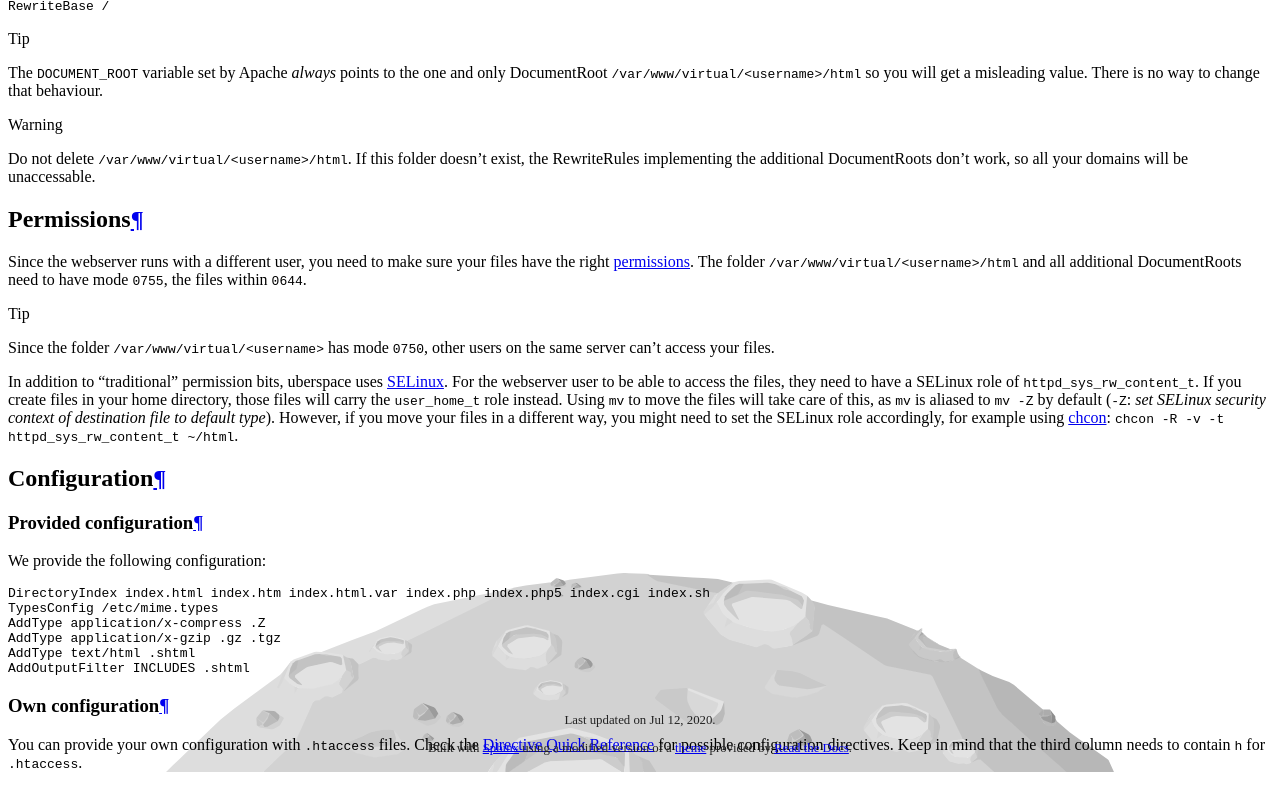
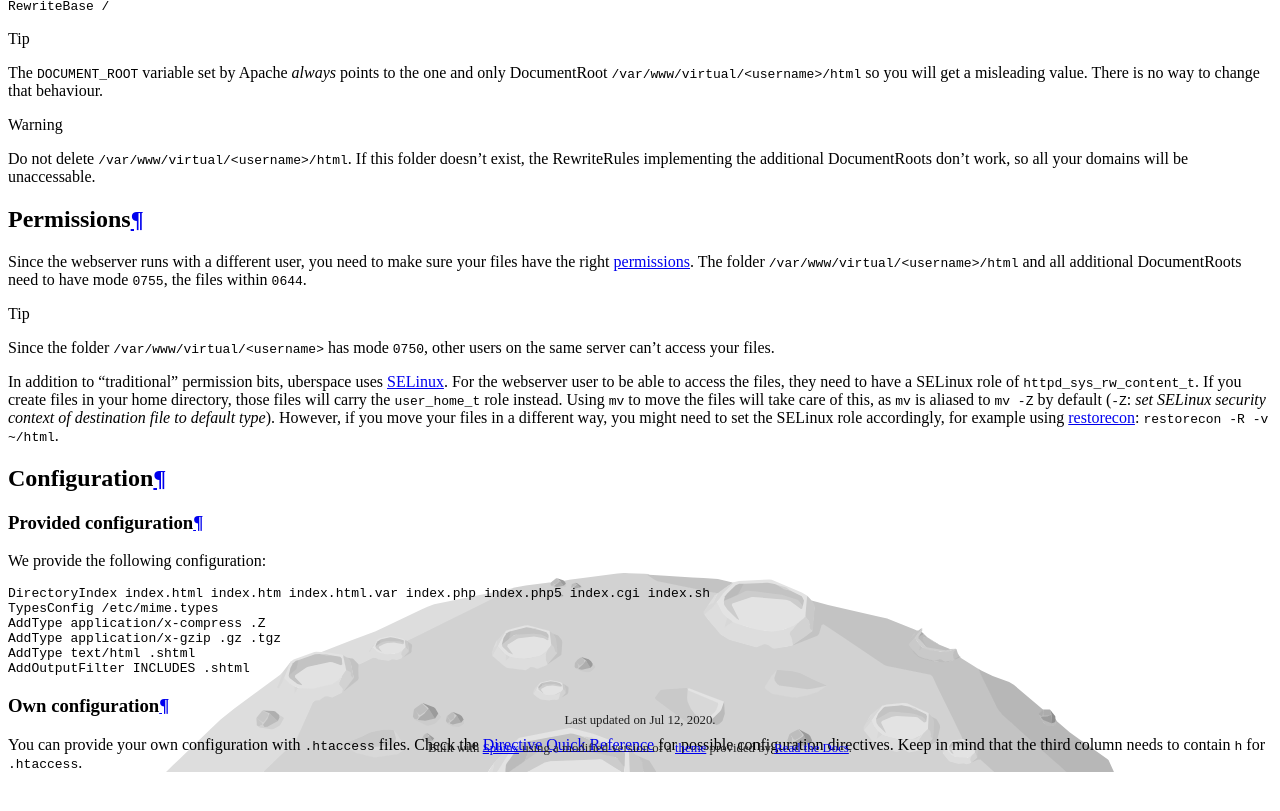
Before and after one commit to Uberspace/manual, a Sphinx documentation site: the page built from source/web-documentroot.rst, in a window 1280 px wide and 900 px high, scrolled down 2043 px. Shown: the top 811 px of the window. Built offline with Sphinx 7.4.7 and the Read the Docs theme 2.0.0, drawn with Linux system fonts in a browser that asks for light colours; pages that are not in the unit, such as notebooks, are missing from menus.

Commit message:
Use restorecon instead of chcon

```diff
--- a/source/web-documentroot.rst
+++ b/source/web-documentroot.rst
@@ -33,7 +33,7 @@
 
 .. tip:: Since the folder ``/var/www/virtual/<username>`` has mode ``0750``, other users on the same server can't access your files.
 
-In addition to "traditional" permission bits, uberspace uses `SELinux <https://en.wikipedia.org/wiki/Security-Enhanced_Linux>`_. For the webserver user to be able to access the files, they need to have a SELinux role of ``httpd_sys_rw_content_t``. If you create files in your home directory, those files will carry the ``user_home_t`` role instead. Using ``mv`` to move the files will take care of this, as ``mv`` is aliased to ``mv -Z`` by default (``-Z``: *set SELinux security context of destination file to default type*). However, if you move your files in a different way, you might need to set the SELinux role accordingly, for example using `chcon <https://linux.die.net/man/1/chcon>`_: ``chcon -R -v -t httpd_sys_rw_content_t ~/html``.
+In addition to "traditional" permission bits, uberspace uses `SELinux <https://en.wikipedia.org/wiki/Security-Enhanced_Linux>`_. For the webserver user to be able to access the files, they need to have a SELinux role of ``httpd_sys_rw_content_t``. If you create files in your home directory, those files will carry the ``user_home_t`` role instead. Using ``mv`` to move the files will take care of this, as ``mv`` is aliased to ``mv -Z`` by default (``-Z``: *set SELinux security context of destination file to default type*). However, if you move your files in a different way, you might need to set the SELinux role accordingly, for example using `restorecon <https://linux.die.net/man/8/restorecon>`_: ``restorecon -R -v ~/html``.
 
 Configuration
 =============
```
